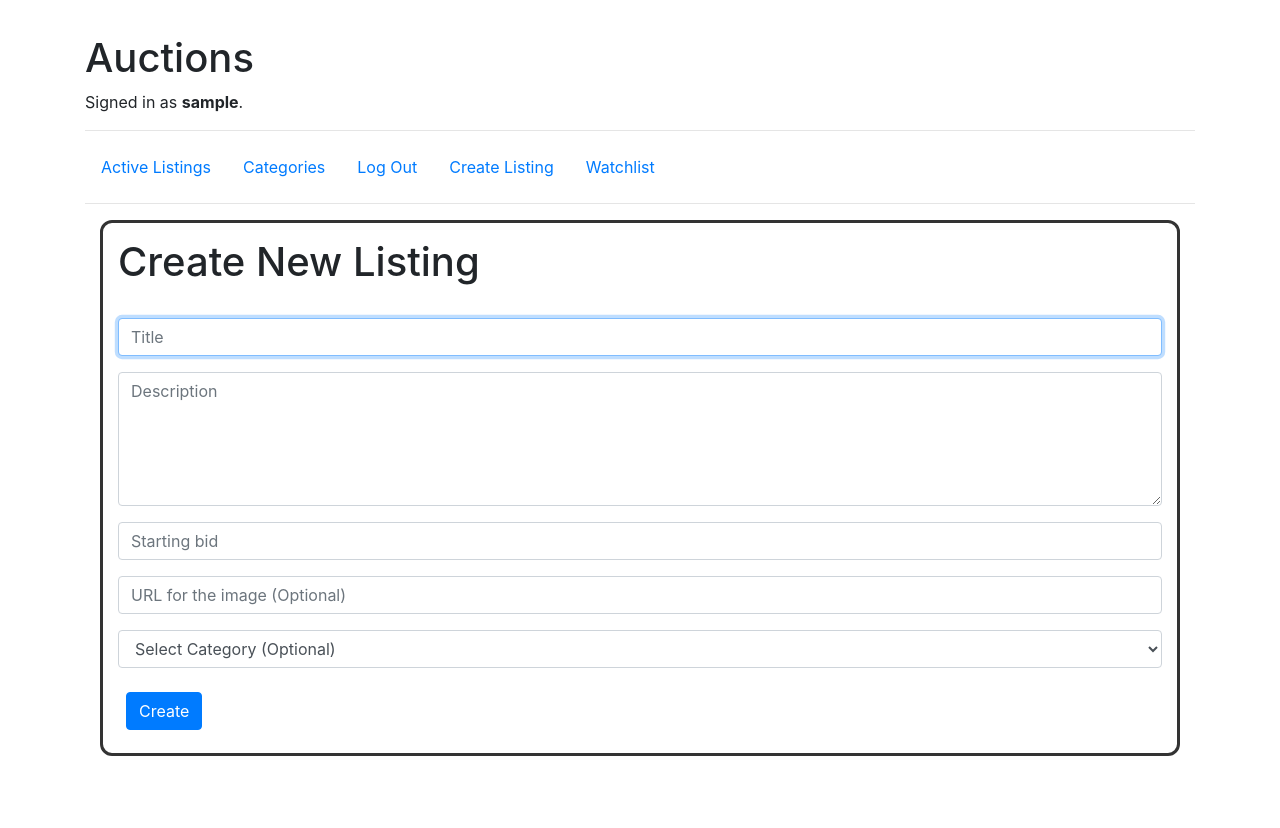
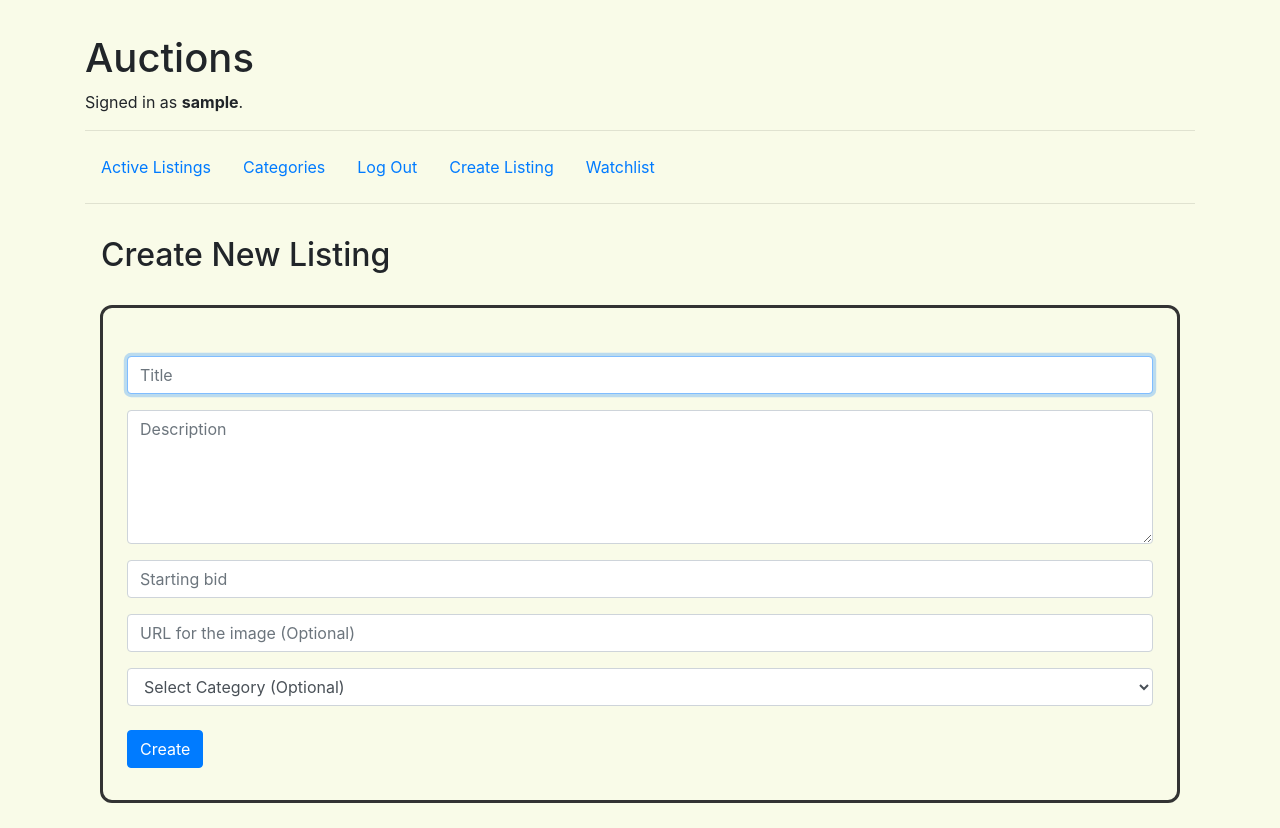
Before and after one commit to soycyrax/Commerce, a Django app: page /create in a window 1280 px wide. Before the commit the page ends 756 px from the top, so only its background shows below. Run offline with Django 3.2, Linux system fonts and the light colour scheme; the visitor is signed in with stand-in values (Sample User, id 1); data that the repository does not hold is empty; some libraries are stand-ins or nearby versions.

Commit message:
Made more changes to UI

```diff
--- a/auctions/static/auctions/styles.css
+++ b/auctions/static/auctions/styles.css
@@ -1,4 +1,5 @@
 body {
+    background-color: #f9fbe8;
     padding: 10px;
 }
 
--- a/auctions/templates/auctions/create.html
+++ b/auctions/templates/auctions/create.html
@@ -1,8 +1,9 @@
 {% extends "auctions/layout.html" %}
 
 {% block body %}
-    <div class="listing-card">
-        <h1>Create New Listing</h1>
+
+    <h2 class="p-3">Create New Listing</h2>
+    <div class="listing-card p-4">
         <br>
         <form action="{% url 'create' %}" method="post">
             {% csrf_token %}
@@ -27,7 +28,7 @@
                     <option value="Home">Home</option>
                 </select>
             </div>
-            <div class="p-2">
+            <div class="mt-4 mb-2">
                 <input class="btn btn-primary" type="submit" value="Create">
             </div>
         </form>
--- a/auctions/templates/auctions/listing.html
+++ b/auctions/templates/auctions/listing.html
@@ -44,7 +44,7 @@
 
 
 <!-- Bidding Section -->
-<div class="listing-card">
+<div class="listing-card p-4">
     <h4>Place a Bid</h4>
     {% if listing.is_active %}
 
@@ -76,7 +76,7 @@
 </div>
 
 <!-- Comments Section -->
-<div class="listing-card">
+<div class="listing-card p-4">
     <h4>Comments</h4>
     <br>
     {% for comment in comments %}
--- a/auctions/templates/auctions/watchlist.html
+++ b/auctions/templates/auctions/watchlist.html
@@ -2,12 +2,12 @@
 
 {% block body %}
 
-<h2 class="mt-3">My Watchlist</h2>
+<h2 class="p-3">My Watchlist</h2>
 
 {% if listings %}
 
     {% for listing in listings %}
-        <div class="listing-card">
+        <div class="listing-card p-4">
 
             <h4>
                 <a href="{% url 'listing_page' listing.id %}">
```
